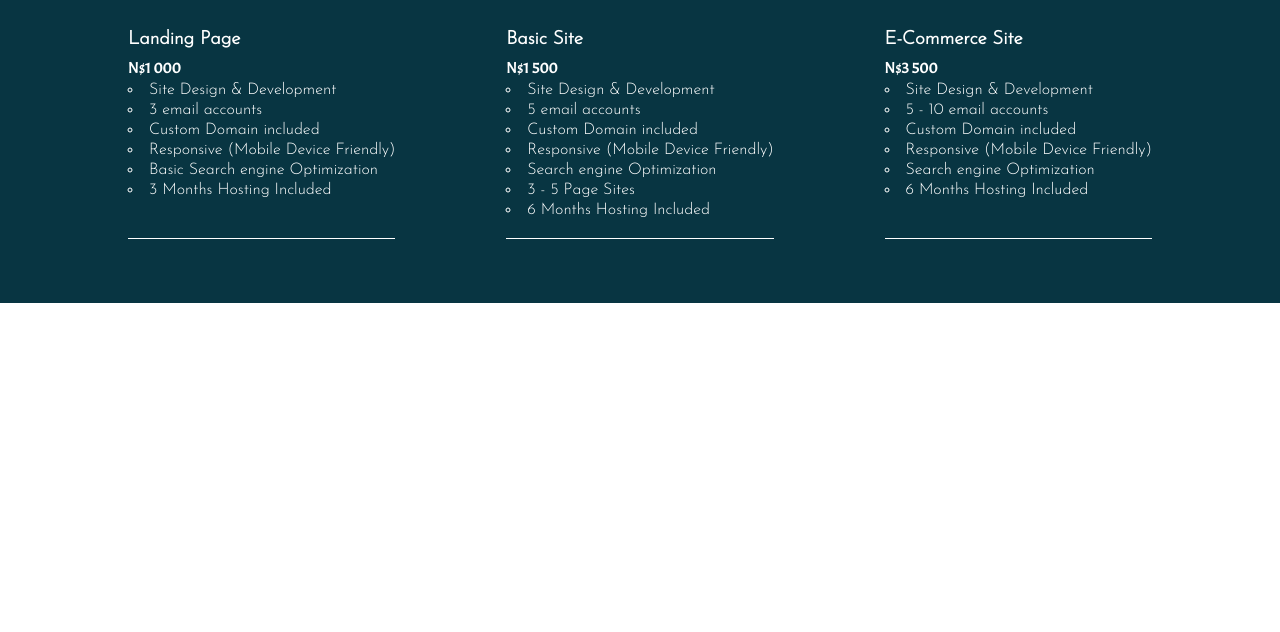
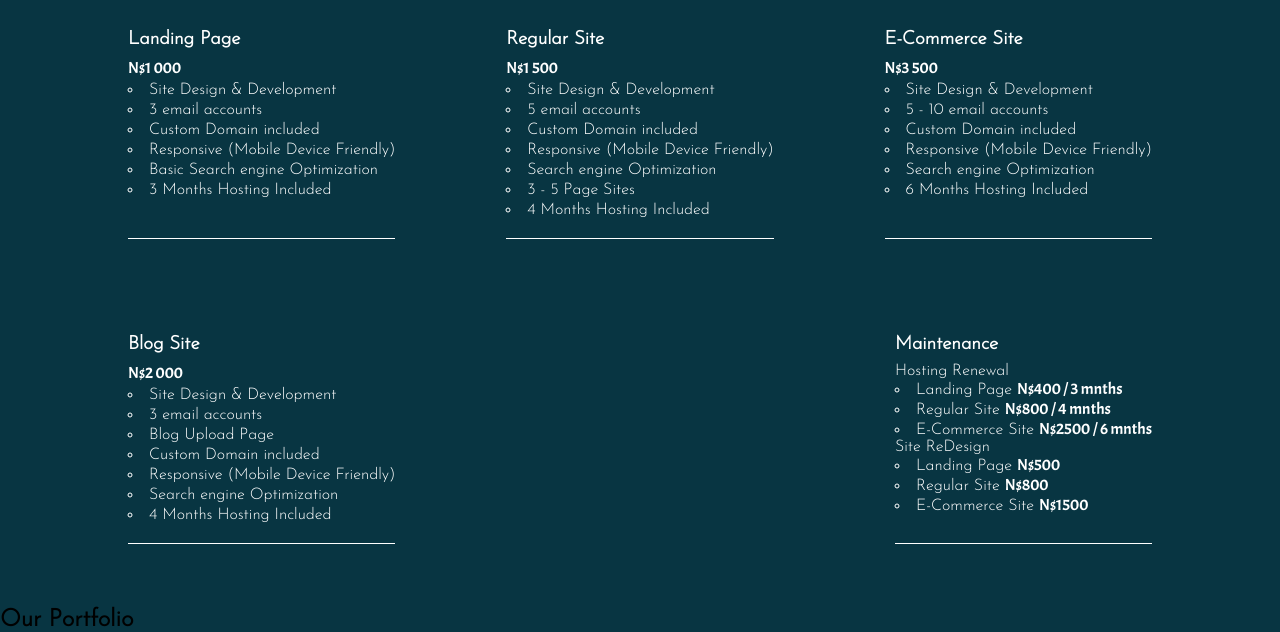
Before and after one commit to craig-tanaka/lets-go-digital, a plain HTML site: page src/index.html in a window 1280 px wide. Shown: the part 599-1231 px from the top of the page. Before the commit the page ends 902 px from the top, so only its background shows below. Drawn offline with Linux system fonts and the light colour scheme.

Commit message:
added 2 more packages

```diff
--- a/src/index.html
+++ b/src/index.html
@@ -44,7 +44,7 @@
           </ul>
         </div>
         <div class="package">
-          <h3 class="package__title">Basic Site</h3>
+          <h3 class="package__title">Regular Site</h3>
           <p class="package__price">N$1 500</p>
           <ul class="package__features">
             <li class="package__features__feature">Site Design & Development</li>
@@ -53,7 +53,7 @@
             <li class="package__features__feature">Responsive (Mobile Device Friendly)</li>
             <li class="package__features__feature">Search engine Optimization</li>
             <li class="package__features__feature">3 - 5 Page Sites</li>
-            <li class="package__features__feature">6 Months Hosting Included</li>
+            <li class="package__features__feature">4 Months Hosting Included</li>
           </ul>
         </div>
         <div class="package">
@@ -69,6 +69,42 @@
           </ul>
         </div>
       </section>
+      <section class="sectionPackages" id="Packages">
+        <div class="package">
+          <h3 class="package__title">Blog Site</h3>
+          <p class="package__price">N$2 000</p>
+          <ul class="package__features">
+            <li class="package__features__feature">Site Design & Development</li>
+            <li class="package__features__feature">3 email accounts</li>
+            <li class="package__features__feature">Blog Upload Page</li>
+            <li class="package__features__feature">Custom Domain included</li>
+            <li class="package__features__feature">Responsive (Mobile Device Friendly)</li>
+            <li class="package__features__feature">Search engine Optimization</li>
+            <li class="package__features__feature">4 Months Hosting Included</li>
+          </ul>
+        </div>
+        <div class="package">
+          <h3 class="package__title">Maintenance</h3>
+          <!-- <p class="package__price">N$3 500</p> -->
+          <ul class="package__features">
+            <section>
+              <header>Hosting Renewal</header>
+              <li>Landing Page <span class="package__price">N$400 / 3 mnths</span></li>
+              <li>Regular Site <span class="package__price">N$800 / 4 mnths</span></li>
+              <li>E-Commerce Site <span class="package__price">N$2500 / 6 mnths</span></li>
+            </section>
+            <section>
+              <header>Site ReDesign</header>
+              <li>Landing Page <span class="package__price">N$500</span></li>
+              <li>Regular Site <span class="package__price">N$800</span></li>
+              <li>E-Commerce Site <span class="package__price">N$1500</span></li>
+            </section>
+        </div>
+      </section>
+
+      <section class="sectionPortfolio">
+        <h2>Our Portfolio</h2>
+      </section>
     </main>
   </body>
 </html>
```
